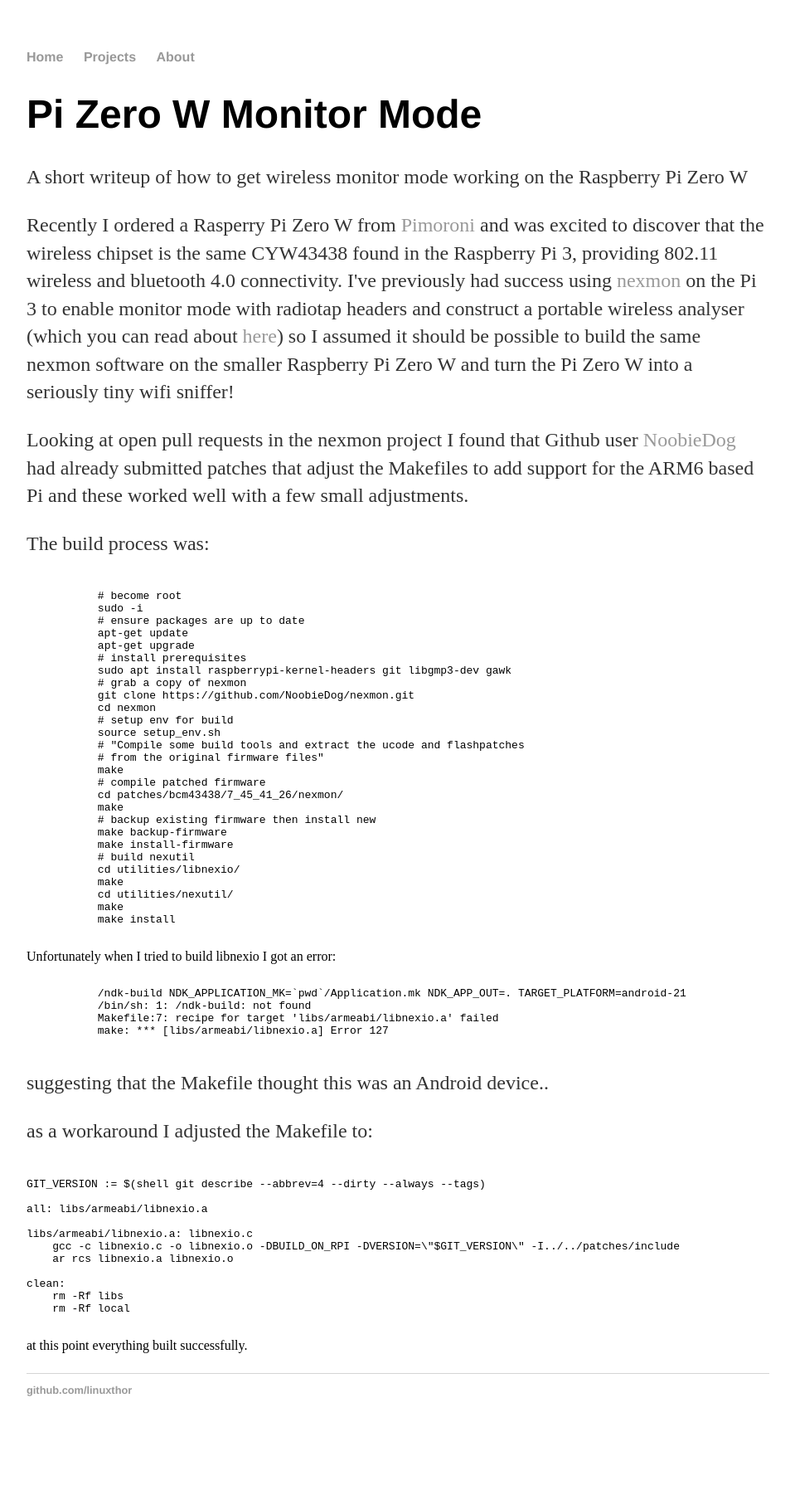
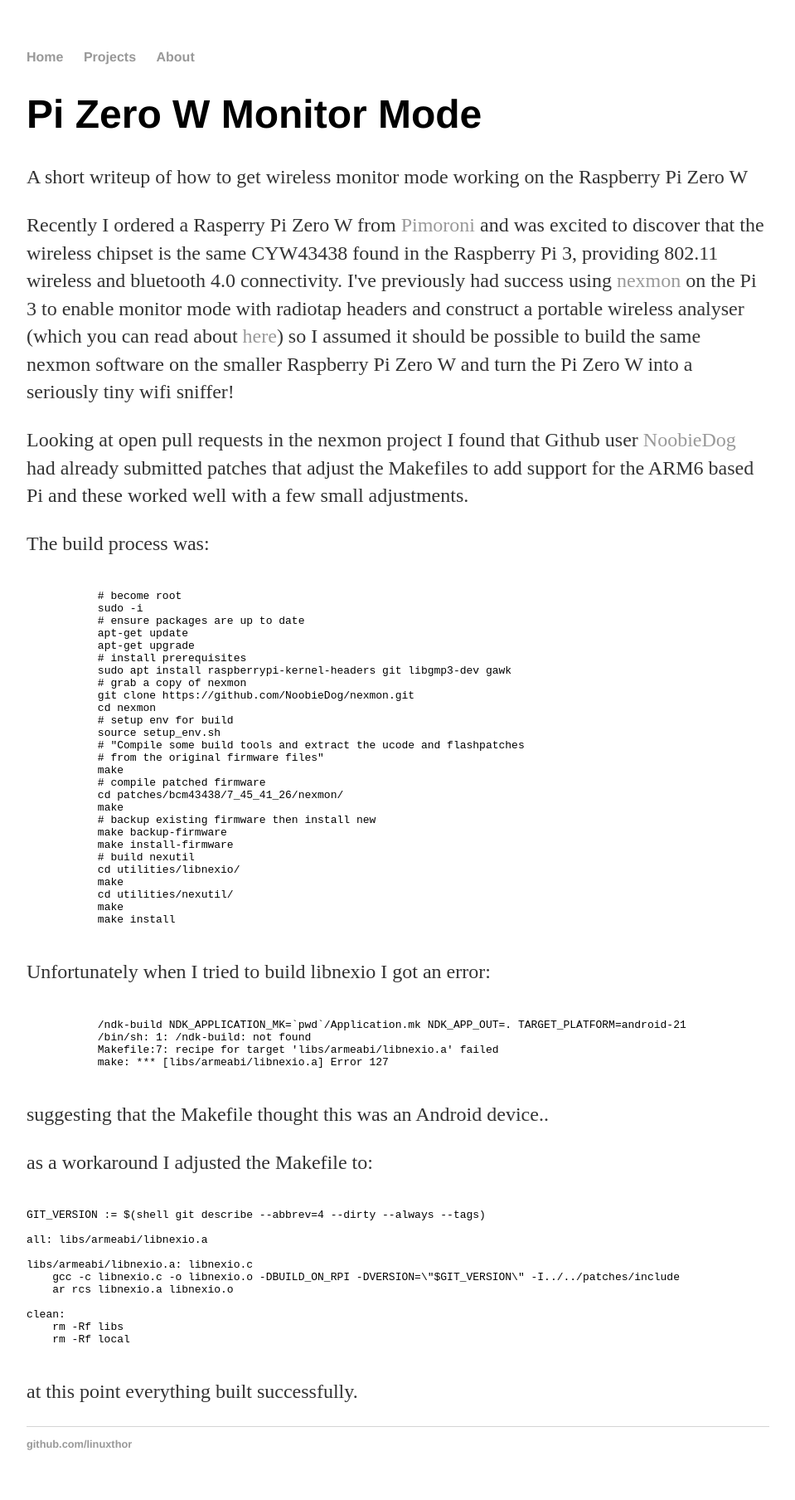
Before and after one commit to linuxthor/linuxthor.github.io, a Jekyll site: the page built from projects/pi-zero-w-monitor-mode/index.html, in a window 1280 px wide. Shown: the whole page at 83% size, without its empty margins (160-1119 px from the left). Built offline with Jekyll 4.4.1, drawn with Linux system fonts in a browser that asks for light colours; before the commit the page ends 1743 px from its top, so only the background shows below that.

Commit message:
Update index.html

```diff
--- a/projects/pi-zero-w-monitor-mode/index.html
+++ b/projects/pi-zero-w-monitor-mode/index.html
@@ -16,7 +16,7 @@
            <p>Looking at open pull requests in the nexmon project I found that Github user <a href="https://github.com/NoobieDog/nexmon">
            NoobieDog</a> had already submitted patches that adjust the Makefiles to add support for the ARM6 based Pi and these worked
            well with a few small adjustments. <p>
-	   The build process was:
+	   <p>The build process was:
            <pre><code>
 	   # become root
 	   sudo -i
@@ -45,7 +45,7 @@
 	   cd utilities/nexutil/
 	   make
 	   make install
-           </code></pre>
+           </code></pre><p>
 	   Unfortunately when I tried to build libnexio I got an error:
 	   <pre><code>
            /ndk-build NDK_APPLICATION_MK=`pwd`/Application.mk NDK_APP_OUT=. TARGET_PLATFORM=android-21
@@ -67,7 +67,7 @@
 clean:
     rm -Rf libs
     rm -Rf local
-	   </code></pre>
+	   </code></pre><p>
 	   at this point everything built successfully.
 	   <p>
 </div>
```
